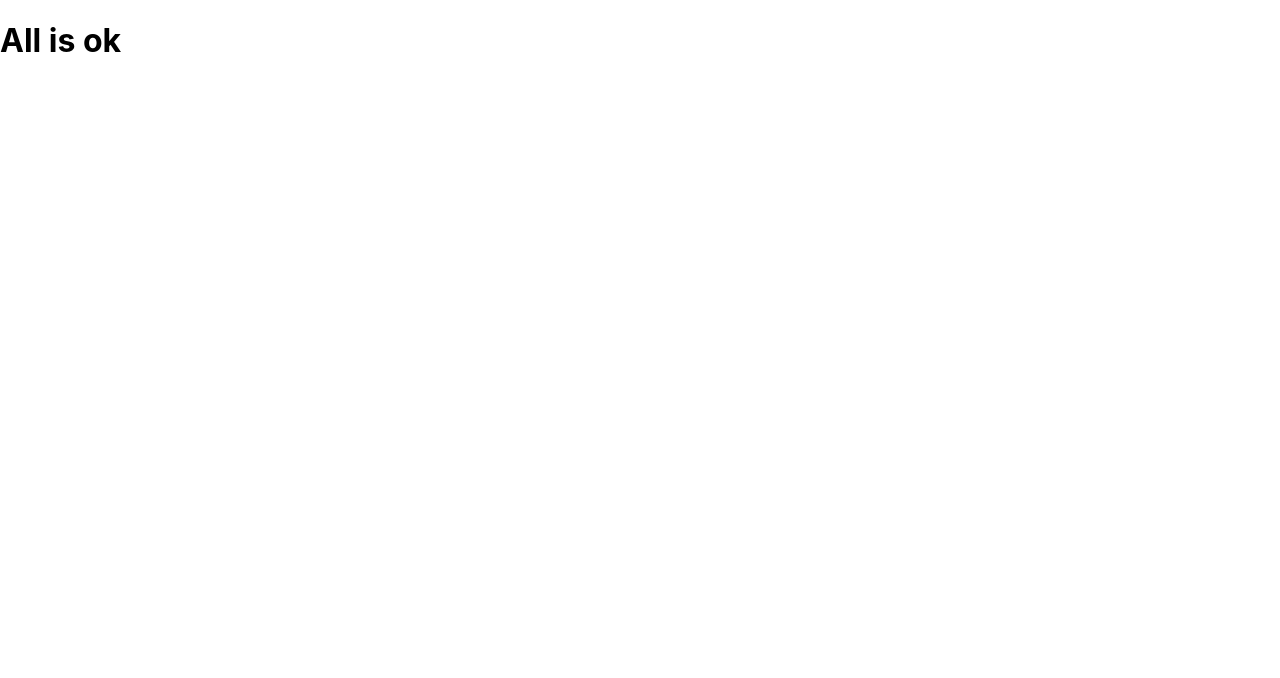
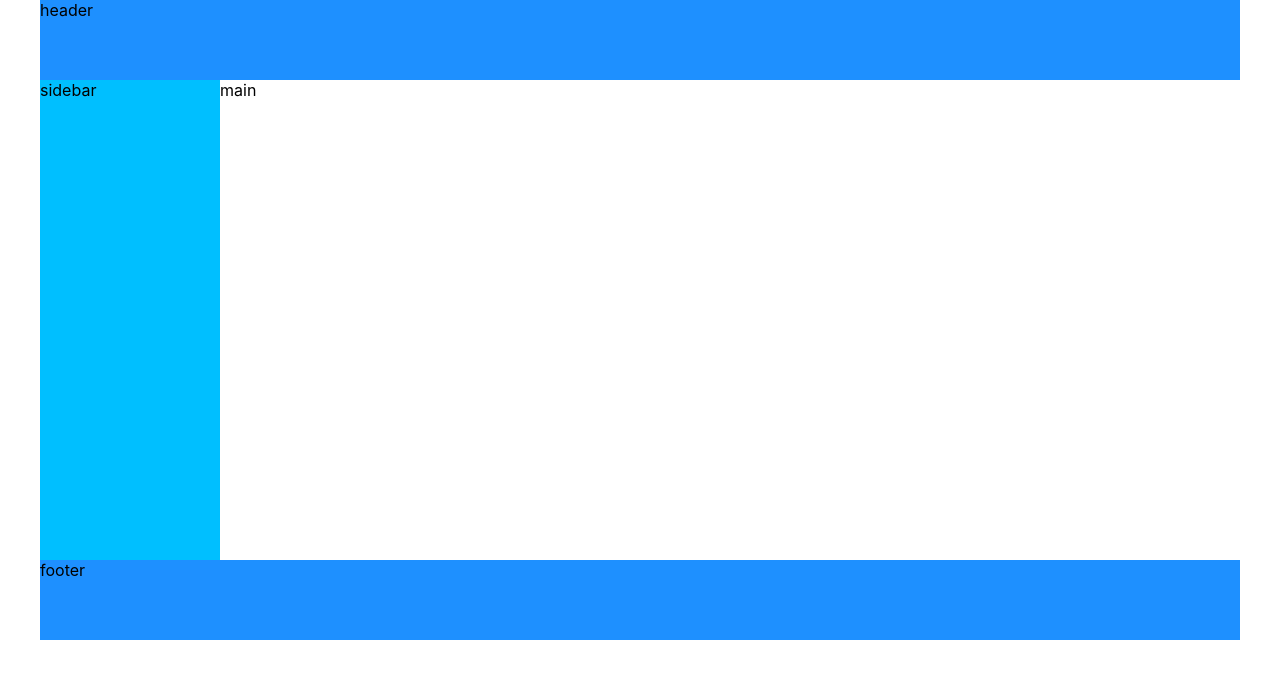
Before and after one commit to ZerruKun/pet-1-click-speed-test, a React (Create React App) app: page / in a window 1280 px wide. Shown: the top 678 px of the page. Built offline with nearby package versions, Linux system fonts and the light colour scheme; the HTML template or start-up script is replaced by a standard one.

Commit message:
Базовая стилизация.

```diff
--- a/src/App.js
+++ b/src/App.js
@@ -1,7 +1,13 @@
+import React from "react";
+import styles from "./App.module.css";
+
 function App() {
   return (
-    <div className="App">
-      <h1>All is ok</h1>
+    <div className={styles.appContainer}>
+      <div className={styles.headerItem}>header</div>
+      <div className={styles.sidebarItem}>sidebar</div>
+      <div className={styles.mainItem}>main</div>
+      <div className={styles.footerItem}>footer</div>
     </div>
   );
 }
--- /dev/null
+++ b/src/App.module.css
@@ -0,0 +1,32 @@
+.appContainer {
+    max-width: 1200px;
+    max-height: 800px;
+    display: grid;
+    margin: 0 auto;
+    grid-template-areas:
+    "h h"
+    "s m"
+    "f f";
+    grid-template-rows: 5em 30em 5em;
+    grid-template-columns: 15% 85%;
+}
+
+.headerItem {
+    grid-area: h;
+    background-color:dodgerblue;
+}
+
+.sidebarItem {
+    grid-area: s;
+    background-color:deepskyblue;
+}
+
+.mainItem {
+    grid-area: m;
+    background-color: white;
+}
+
+.footerItem {
+    grid-area: f;
+    background-color: dodgerblue;
+}
```
Also changed, not shown: src/setupTests.js (added, +5 -0 lines).
